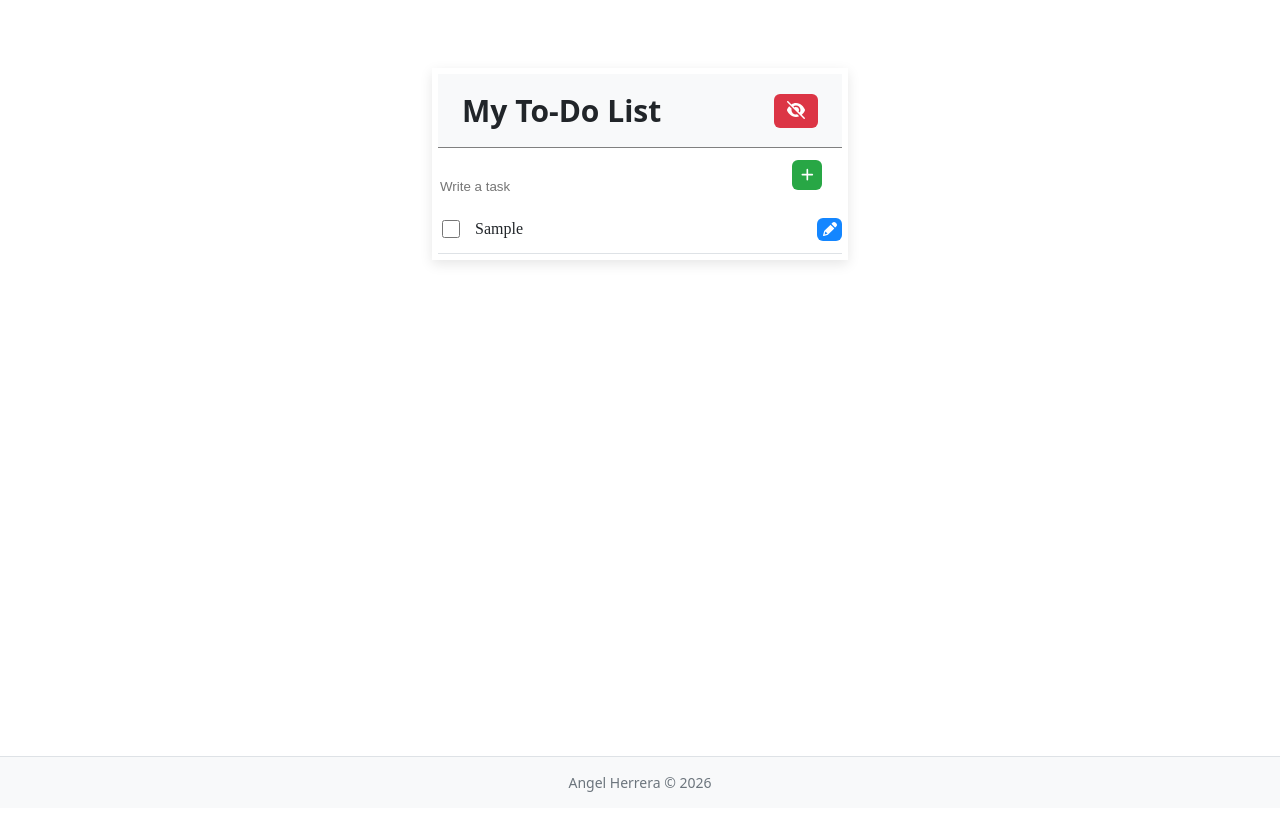
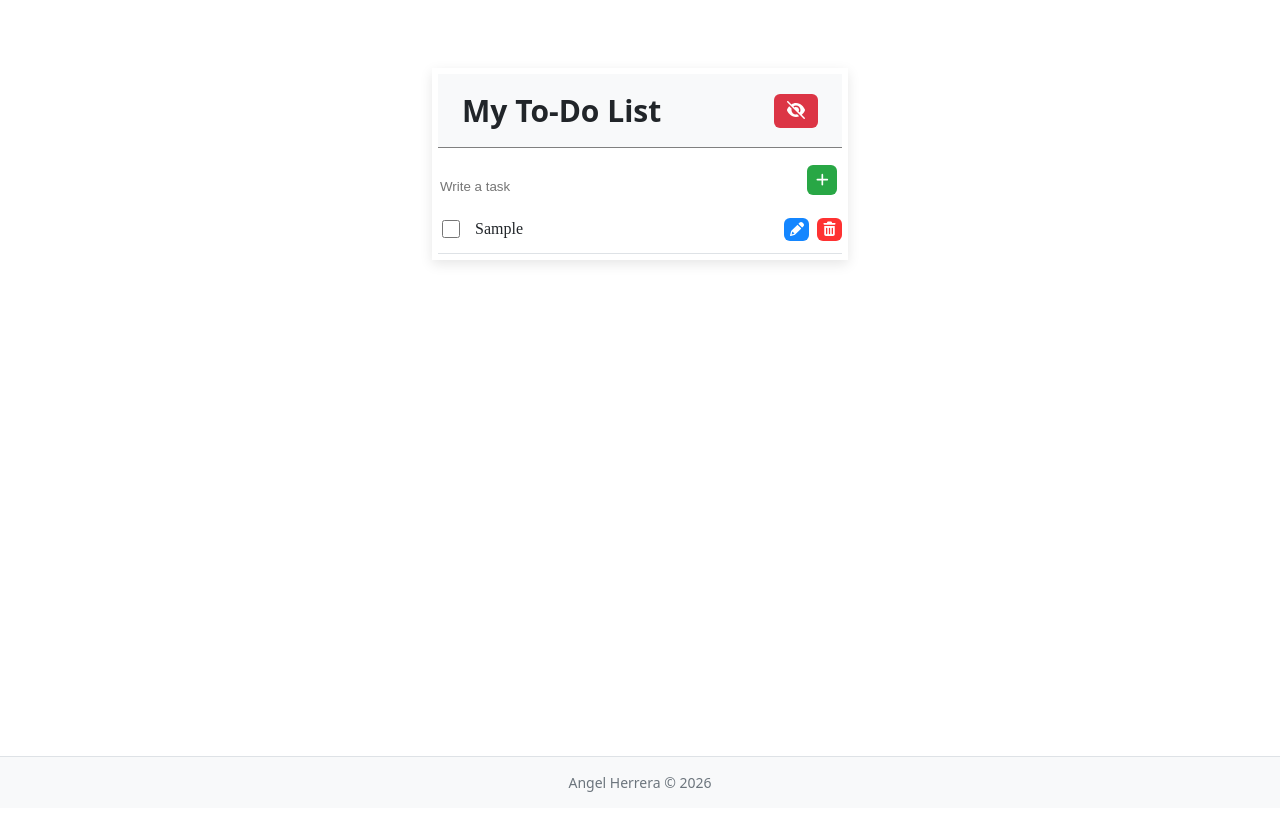
Before and after one commit to herreraayalaangeljair-dev/To-Do-List, a React (Create React App) app: page / in a window 1280 px wide. Both pictures are taken after typing "Sample" into the empty fields and a click on the button 807 px from the left and 175 px from the top of the page. Built offline with nearby package versions, Linux system fonts and the light colour scheme.

Commit message:
Boton de borrar agregado

```diff
--- a/src/App.js
+++ b/src/App.js
@@ -2,7 +2,7 @@ import { useState } from "react";
 import Header from "./Components/Header";
 import FormularioTareas from "./Components/FormularioTareas";
 import { FontAwesomeIcon } from '@fortawesome/react-fontawesome';
-import { faPencil } from '@fortawesome/free-solid-svg-icons';
+import { faPencil, faTrashCan } from '@fortawesome/free-solid-svg-icons';
 
 const App = () => {
     const [tareas, setTareas] = useState([]);
@@ -21,8 +21,11 @@ const App = () => {
                                 <p className="task-printed">{tarea.texto}</p>
                             </div>
                             <div className="task-actions">
-                                <button className="Tareas-btn-editar" aria-label="Editar tarea">
+                                <button className="Tareas-btn-editar">
                                     <FontAwesomeIcon icon={faPencil} />
+                                </button>
+                                <button className="Tareas-btn-borrar">
+                                    <FontAwesomeIcon icon={faTrashCan} />
                                 </button>
                             </div>
                         </div>
--- a/src/Components/FormularioTareas.js
+++ b/src/Components/FormularioTareas.js
@@ -33,7 +33,7 @@ const FormularioTareas = ({ tareas, setTareas }) => {
                     className="Formulario-Tareas-input"
                     placeholder="Write a task"
                     value={input}
-                    onChange={handleInput}
+                    onChange={(e) => handleInput(e)}
                     required
                 ></input>
                 <button
--- a/src/Style/AppStyle.css
+++ b/src/Style/AppStyle.css
@@ -102,8 +102,8 @@
     background-color: #28a745;
     position: absolute;
     cursor: pointer;
-    right: 20px;
-    bottom: 15px;
+    right: 5px;
+    bottom: 10px;
 }
 
 .Formulario-Tareas-btn:hover {
@@ -143,25 +143,47 @@
     /* Usa el verde de tu paleta */
 }
 
-/* Botón Editar Mejorado */
-.Tareas-btn-editar {
+/* Contenedor de botones: flexbox alineado a la derecha */
+.task-actions {
+    display: flex;
+    align-items: center;
+    gap: 8px;
+    /* Espacio automático entre el botón de editar y el de borrar */
+}
+
+/* Estilos base compartidos para ambos botones */
+.Tareas-btn-editar,
+.Tareas-btn-borrar {
     cursor: pointer;
     width: 25px;
     height: 23px;
     border: none;
     border-radius: 6px;
     color: white;
-    background-color: #1486ff;
     display: flex;
-    /* Centra el icono perfectamente */
+    /* Habilita el centrado perfecto del icono */
     align-items: center;
     justify-content: center;
     font-size: 14px;
     transition: background-color 0.2s ease;
 }
 
+/* Botón Editar */
+.Tareas-btn-editar {
+    background-color: #1486ff;
+}
+
 .Tareas-btn-editar:hover {
     background-color: #003e71;
+}
+
+/* Botón Borrar */
+.Tareas-btn-borrar {
+    background-color: #fe3232;
+}
+
+.Tareas-btn-borrar:hover {
+    background-color: #a71d1d;
 }
 
 
```
